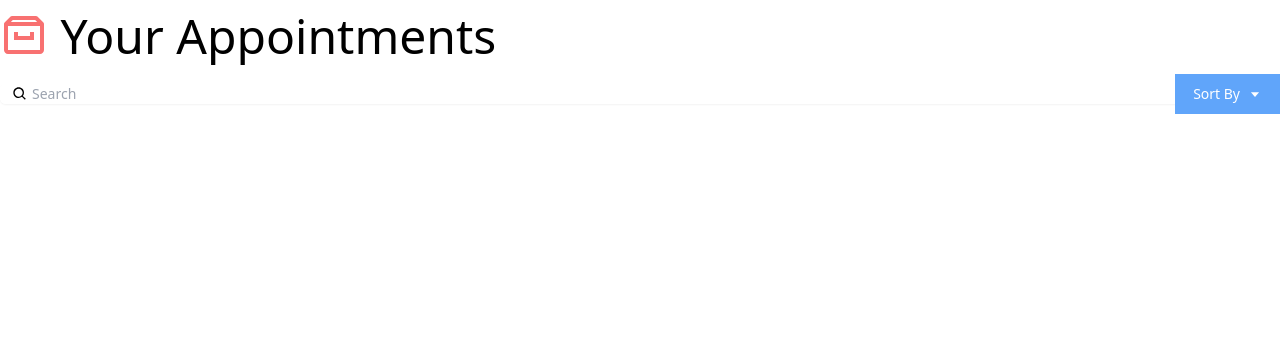
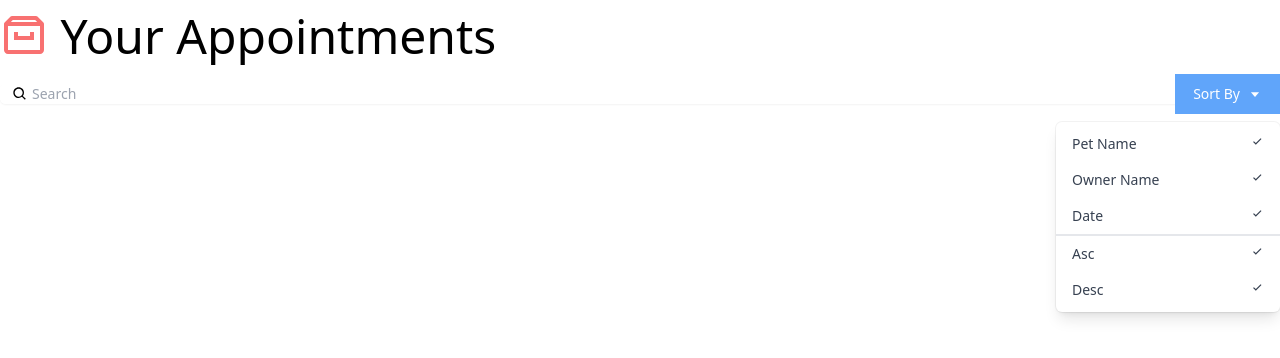
Before and after one commit to Joshua2711/react-interface, a React (Create React App) app: page / in a window 1280 px wide. Shown: the top 358 px of the page. Built offline with nearby package versions, Linux system fonts and the light colour scheme.

Commit message:
Add a dropDown menu

```diff
--- a/src/components/Search.js
+++ b/src/components/Search.js
@@ -1,4 +1,50 @@
-import { BiSearch, BiCaretDown } from "react-icons/bi";
+import { BiSearch, BiCaretDown, BiCheck } from "react-icons/bi";
+const DropDown = () => {
+  return (
+    <div
+      className="origin-top-right absolute right-0 mt-2 w-56
+      rounded-md shadow-lg bg-white ring-1 ring-black ring-opacity-5"
+    >
+      <div
+        className="py-1"
+        role="menu"
+        aria-orientation="vertical"
+        aria-labelledby="options-menu"
+      >
+        <div
+          className="px-4 py-2 text-sm text-gray-700 hover:bg-gray-100 hover:text-gray-900 flex justify-between cursor-pointer"
+          role="menuitem"
+        >
+          Pet Name <BiCheck />
+        </div>
+        <div
+          className="px-4 py-2 text-sm text-gray-700 hover:bg-gray-100 hover:text-gray-900 flex justify-between cursor-pointer"
+          role="menuitem"
+        >
+          Owner Name <BiCheck />
+        </div>
+        <div
+          className="px-4 py-2 text-sm text-gray-700 hover:bg-gray-100 hover:text-gray-900 flex justify-between cursor-pointer"
+          role="menuitem"
+        >
+          Date <BiCheck />
+        </div>
+        <div
+          className="px-4 py-2 text-sm text-gray-700 hover:bg-gray-100 hover:text-gray-900 flex justify-between cursor-pointer border-gray-1 border-t-2"
+          role="menuitem"
+        >
+          Asc <BiCheck />
+        </div>
+        <div
+          className="px-4 py-2 text-sm text-gray-700 hover:bg-gray-100 hover:text-gray-900 flex justify-between cursor-pointer"
+          role="menuitem"
+        >
+          Desc <BiCheck />
+        </div>
+      </div>
+    </div>
+  );
+};
 const Search = () => {
   return (
     <div className="py-5">
@@ -26,6 +72,7 @@
             >
               Sort By <BiCaretDown className="ml-2" />
             </button>
+            <DropDown />
           </div>
         </div>
       </div>
```
